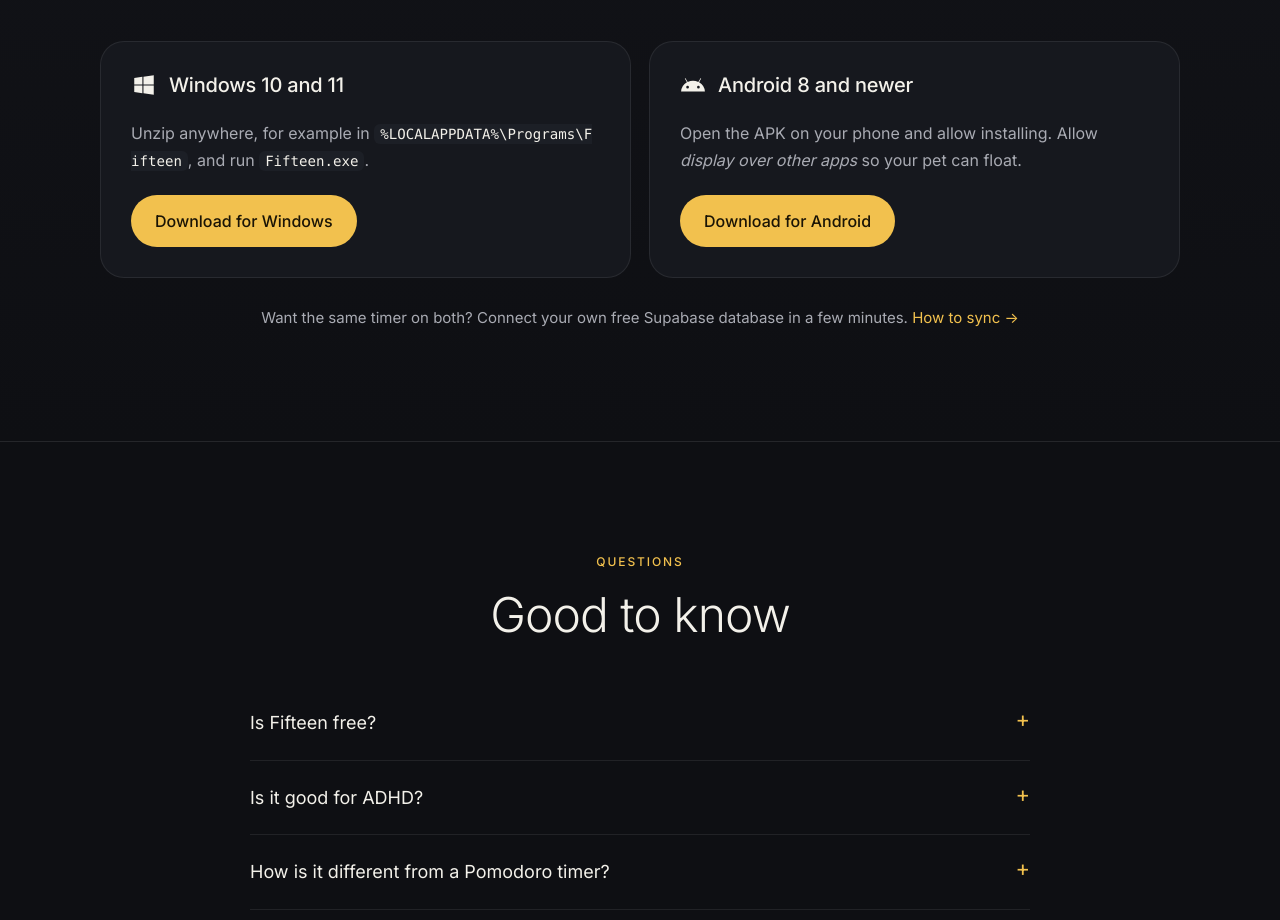
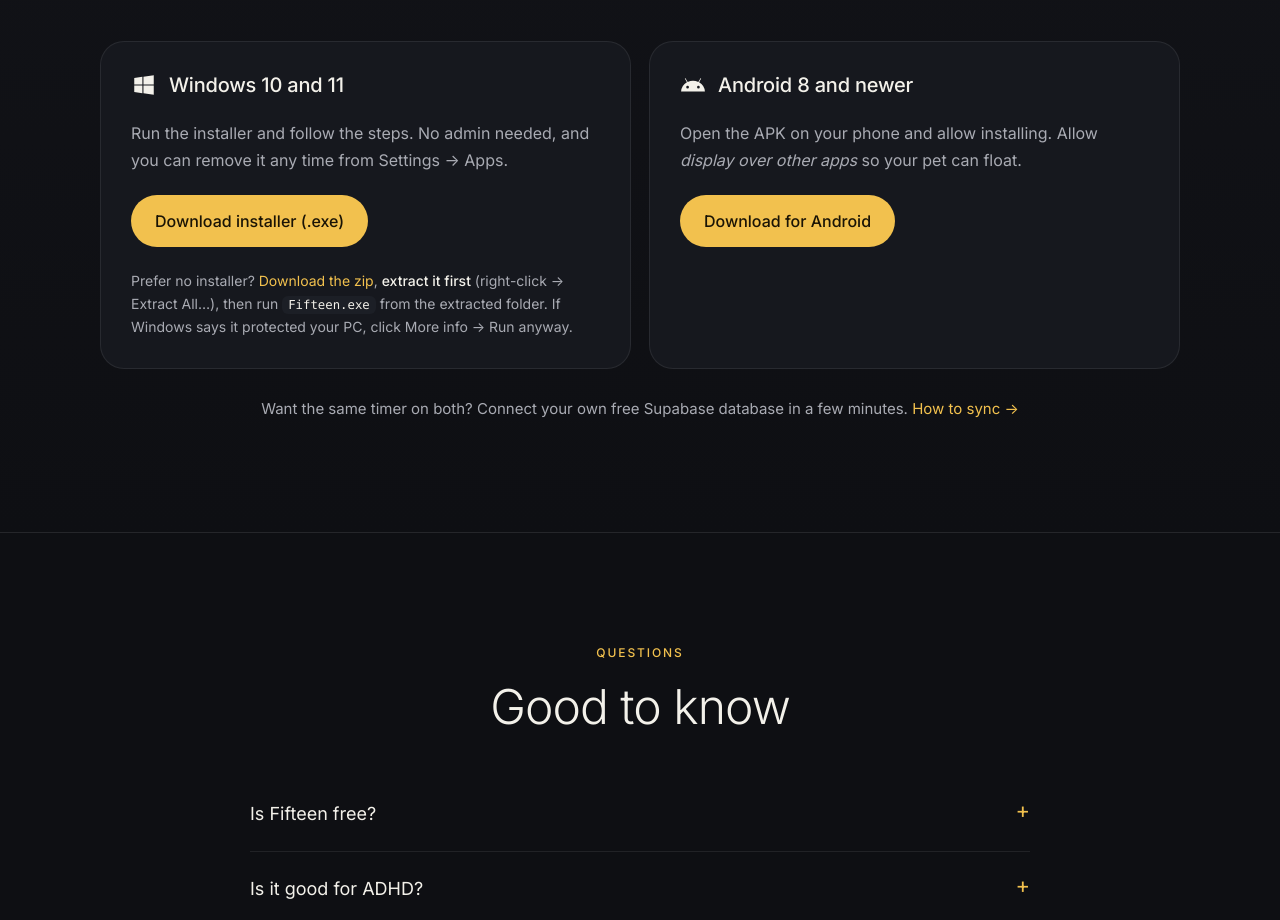
Before and after one commit to cyberianzed/Fifteen, a plain HTML site: page docs/index.html in a window 1280 px wide. Shown: the part 7571-8491 px from the top of the page. Drawn offline with Linux system fonts and the light colour scheme.

Commit message:
Windows installer (Inno Setup): Fifteen-Setup.exe in the release, README and site
Co-Authored-By: Claude Opus 5.5 <noreply@anthropic.com>

```diff
--- a/docs/index.html
+++ b/docs/index.html
@@ -232,7 +232,7 @@ footer a:hover{color:var(--text)}
       <h1 class="reveal">Focus fifteen<br>minutes at a time.</h1>
       <p class="lead reveal">A gentle focus timer with a companion that floats on your screen and grows as you work. No guilt, no lost points, just the next fifteen minutes.</p>
       <div class="btns reveal" id="hero-btns">
-        <a class="btn btn-primary" id="dl-win" href="https://github.com/cyberianzed/Fifteen/releases/latest/download/Fifteen-windows.zip">
+        <a class="btn btn-primary" id="dl-win" href="https://github.com/cyberianzed/Fifteen/releases/latest/download/Fifteen-Setup.exe">
           <svg viewBox="0 0 24 24" fill="currentColor" aria-hidden="true"><path d="M3 5.5 10.5 4.4v7.1H3zM11.5 4.3 21 3v8.5h-9.5zM3 12.5h7.5v7.1L3 18.5zM11.5 12.5H21V21l-9.5-1.3z"/></svg>
           Download for Windows
         </a>
@@ -375,8 +375,9 @@ footer a:hover{color:var(--text)}
       <div class="dl">
         <div class="card reveal">
           <div class="os"><svg viewBox="0 0 24 24" fill="currentColor" aria-hidden="true"><path d="M3 5.5 10.5 4.4v7.1H3zM11.5 4.3 21 3v8.5h-9.5zM3 12.5h7.5v7.1L3 18.5zM11.5 12.5H21V21l-9.5-1.3z"/></svg><h3>Windows 10 and 11</h3></div>
-          <p class="muted">Unzip anywhere, for example in <code>%LOCALAPPDATA%\Programs\Fifteen</code>, and run <code>Fifteen.exe</code>.</p>
-          <a class="btn btn-primary" href="https://github.com/cyberianzed/Fifteen/releases/latest/download/Fifteen-windows.zip">Download for Windows</a>
+          <p class="muted">Run the installer and follow the steps. No admin needed, and you can remove it any time from Settings → Apps.</p>
+          <a class="btn btn-primary" href="https://github.com/cyberianzed/Fifteen/releases/latest/download/Fifteen-Setup.exe">Download installer (.exe)</a>
+          <p class="muted" style="font-size:14px">Prefer no installer? <a href="https://github.com/cyberianzed/Fifteen/releases/latest/download/Fifteen-windows.zip" style="color:var(--mellow)">Download the zip</a>, <b style="color:var(--text);font-weight:500">extract it first</b> (right-click → Extract All…), then run <code>Fifteen.exe</code> from the extracted folder. If Windows says it protected your PC, click More info → Run anyway.</p>
         </div>
         <div class="card reveal">
           <div class="os"><svg viewBox="0 0 24 24" fill="currentColor" aria-hidden="true"><path d="M17.6 9.48 19.44 6.3a.38.38 0 0 0-.66-.38l-1.86 3.22a11.4 11.4 0 0 0-9.84 0L5.22 5.92a.38.38 0 0 0-.66.38L6.4 9.48A10.8 10.8 0 0 0 1 18h22a10.8 10.8 0 0 0-5.4-8.52M7 15.25a1.25 1.25 0 1 1 0-2.5 1.25 1.25 0 0 1 0 2.5m10 0a1.25 1.25 0 1 1 0-2.5 1.25 1.25 0 0 1 0 2.5"/></svg><h3>Android 8 and newer</h3></div>
```
Also changed, not shown: 3 other files.
